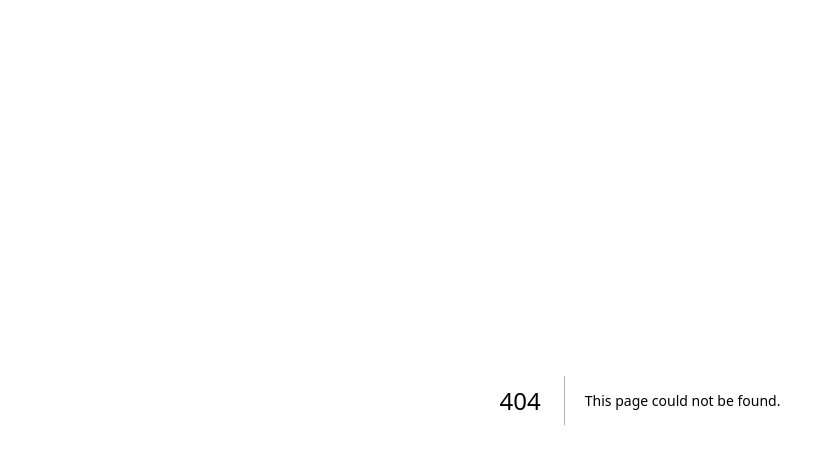
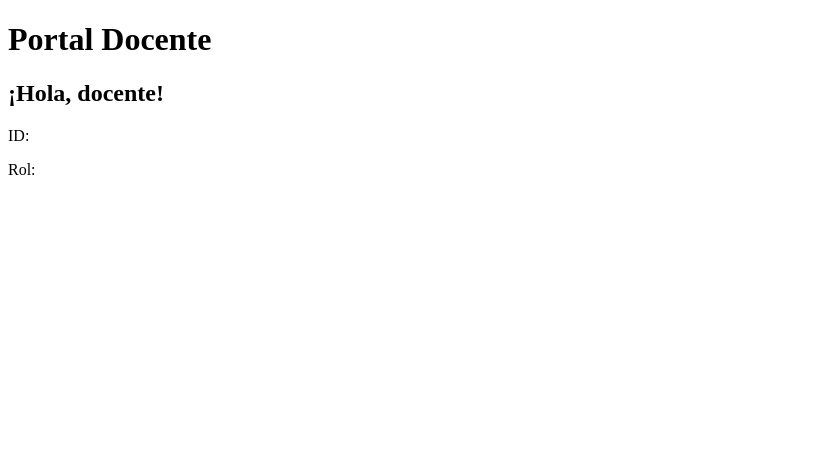
Before and after one commit to DiegoAxe/Smart-Campus, a Next.js app: page /portalDocente in a window 1280 px wide. Before the commit this address had no page. Shown: the top 464 px of the page, without its empty margins (0-835 px from the left). Built offline with nearby package versions, Linux system fonts and the light colour scheme.

Commit message:
portalDocente

```diff
--- /dev/null
+++ b/src/app/portalDocente/page.tsx
@@ -0,0 +1,53 @@
+"use client";
+
+import { useEffect, useState } from "react";
+
+type Usuario = {
+    id_usuario: string;
+    nombres: string;
+    apellidos: string;
+    correo_institucional: string;
+    rol: "estudiante" | "profesor";
+    departamento_facultad: string | null;
+};
+
+export default function PortalDocente() {
+    const [usuario, setUsuario] = useState<Usuario | null>(null);
+
+    useEffect(() => {
+        const usuarioGuardado = localStorage.getItem("usuario");
+
+        if (usuarioGuardado) {
+            try {
+                setUsuario(JSON.parse(usuarioGuardado));
+            } catch {
+                localStorage.removeItem("usuario");
+            }
+        }
+    }, []);
+
+    return (
+        <main>
+            <h1>Portal Docente</h1>
+
+            <h2>
+                ¡Hola,{" "}
+                {usuario
+                    ? `${usuario.nombres} ${usuario.apellidos}`
+                    : "docente"}!
+            </h2>
+
+            <p>
+                {usuario?.correo_institucional ?? ""}
+            </p>
+
+            <p>
+                ID: {usuario?.id_usuario ?? ""}
+            </p>
+
+            <p>
+                Rol: {usuario?.rol ?? ""}
+            </p>
+        </main>
+    );
+}
```
